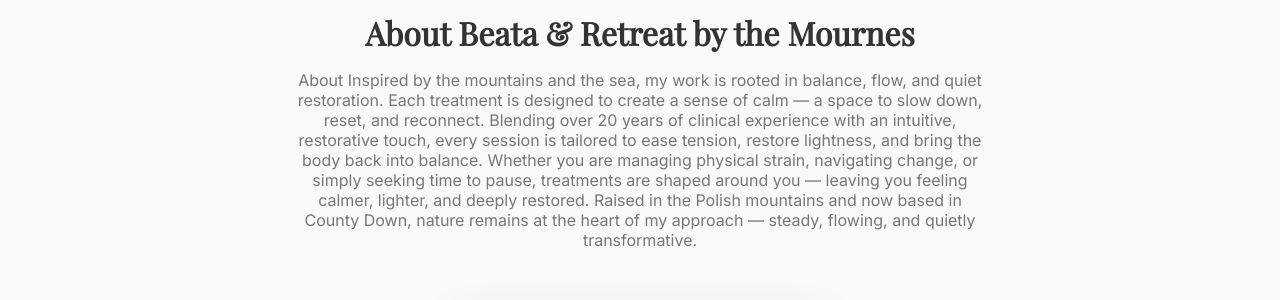
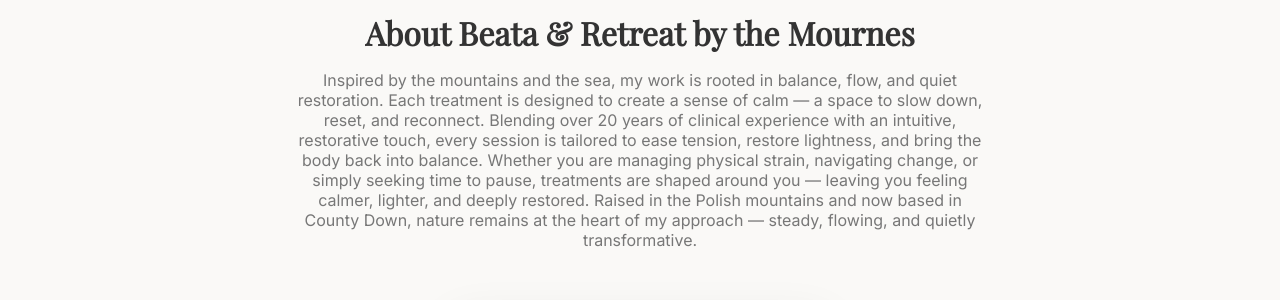
Before and after one commit to rbarr-2021/mourne-wellness, a React (Vite) app: page /about in a window 1280 px wide. Shown: the part 629-929 px from the top of the page. Built offline with nearby package versions, Linux system fonts and the light colour scheme.

Commit message:
about update

```diff
--- a/src/pages/About.jsx
+++ b/src/pages/About.jsx
@@ -72,7 +72,7 @@ function About() {
         </h1>
 
         <p style={{ color: "var(--text-light)", marginBottom: "10px" }}>
-About
+
 Inspired by the mountains and the sea, my work is rooted in balance, flow, and quiet restoration. Each treatment is designed to create a sense of calm — a space to slow down, reset, and reconnect.
 
 Blending over 20 years of clinical experience with an intuitive, restorative touch, every session is tailored to ease tension, restore lightness, and bring the body back into balance.
```
